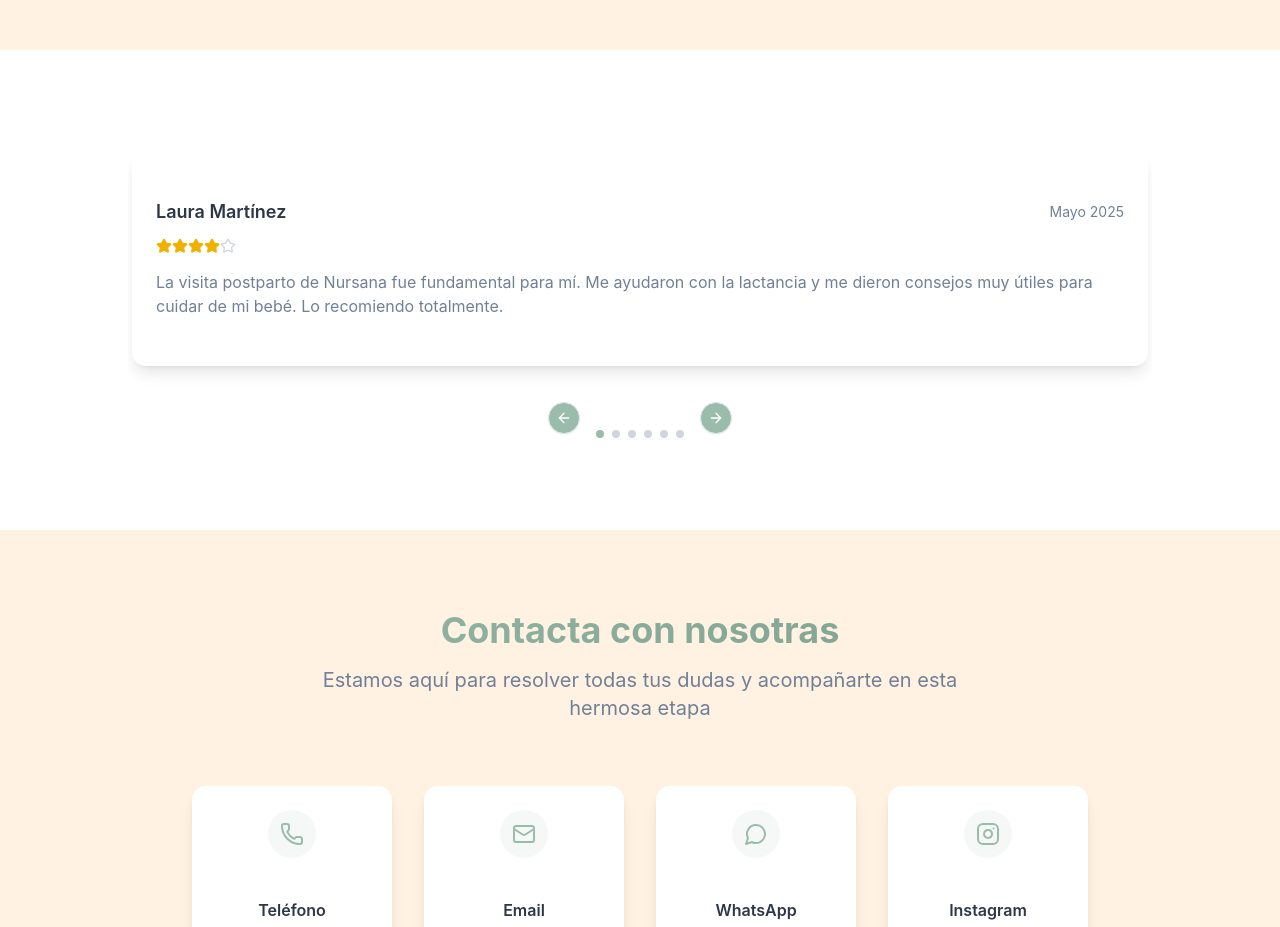
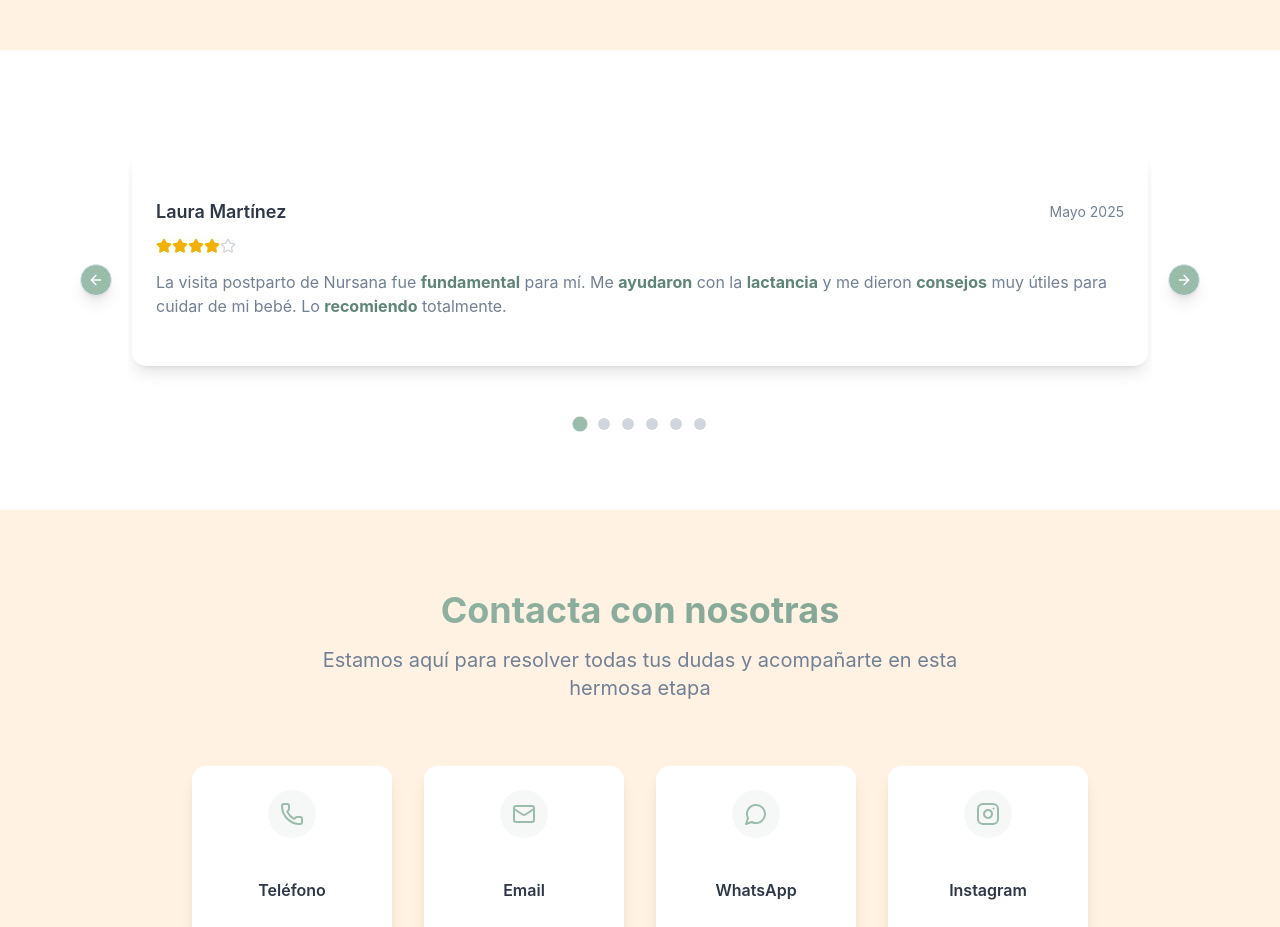
Before and after one commit to nursana001/nursana-landing, a React (Vite) app: page / in a window 1280 px wide. Shown: the part 4060-4987 px from the top of the page. Built offline with nearby package versions, Linux system fonts and the light colour scheme.

Commit message:
Mejoras en el carrusel de reviews: añadir variable --primary-dark y ajustar posición de flecha de navegación

```diff
--- a/src/App.css
+++ b/src/App.css
@@ -50,6 +50,7 @@
   --popover: #ffffff;
   --popover-foreground: #2d3748;
   --primary: #99bcab; /* Verde suave */
+  --primary-dark: #5f8478; /* Verde oscuro para destacados */
   --primary-foreground: #ffffff;
   --secondary: #f7fafc;
   --secondary-foreground: #2d3748;
--- a/src/components/ReviewCard.jsx
+++ b/src/components/ReviewCard.jsx
@@ -5,6 +5,34 @@ import { Star } from 'lucide-react';
 const ReviewCard = ({ name, rating, text, date }) => {
   // Creamos un array de 5 elementos para representar las 5 estrellas
   const totalStars = 5;
+
+  // Lista de palabras clave que queremos destacar
+  const keywordsToHighlight = [
+    'fundamental', 'profesional', 'recomiendo', 'confianza', 'perfectamente',
+    'excelente', 'tranquilidad', 'ayudaron', 'preparada', 'consejos', 'clara',
+    'solucionarlo', 'lactancia', 'segura', 'descansar', 'atendido'
+  ];
+
+  // Función para destacar palabras clave en el texto
+  const highlightKeywords = (text) => {
+    if (!text) return '';
+
+    // Dividir el texto en palabras y puntuación
+    const segments = text.split(/([\s,.!?;]+)/);
+
+    return segments.map((segment, index) => {
+      // Comprobar si la palabra (ignorando mayúsculas/minúsculas) está en nuestra lista de palabras clave
+      const isKeyword = keywordsToHighlight.some(keyword =>
+        segment.toLowerCase().includes(keyword.toLowerCase())
+      );
+
+      return isKeyword ? (
+        <span key={index} className="font-bold" style={{ color: "var(--primary-dark)" }}>{segment}</span>
+      ) : (
+        <span key={index}>{segment}</span>
+      );
+    });
+  };
 
   return (
     <Card className="border-0 shadow-lg hover:shadow-xl transition-shadow bg-white">
@@ -23,7 +51,9 @@ const ReviewCard = ({ name, rating, text, date }) => {
           ))}
         </div>
 
-        <p className="text-muted-foreground">{text}</p>
+        <p className="text-muted-foreground">
+          {highlightKeywords(text)}
+        </p>
       </CardContent>
     </Card>
   );
--- a/src/components/ReviewCarousel.jsx
+++ b/src/components/ReviewCarousel.jsx
@@ -31,8 +31,19 @@ const ReviewCarousel = ({ reviews }) => {
     };
   }, [api]);
 
+  // Añadir control mediante teclado (flechas izquierda/derecha)
+  useEffect(() => {
+    const handleKeyDown = (e) => {
+      if (e.key === 'ArrowLeft') api?.scrollPrev();
+      if (e.key === 'ArrowRight') api?.scrollNext();
+    };
+
+    window.addEventListener('keydown', handleKeyDown);
+    return () => window.removeEventListener('keydown', handleKeyDown);
+  }, [api]);
+
   return (
-    <div className="w-full max-w-5xl mx-auto">
+    <div className="w-full max-w-5xl mx-auto relative">
       <Carousel
         setApi={setApi}
         className="w-full"
@@ -41,6 +52,16 @@ const ReviewCarousel = ({ reviews }) => {
           loop: true,
         }}
       >
+        {/* Flechas de navegación a los lados */}
+        <CarouselPrevious
+          className="absolute left-0 top-1/2 -translate-y-1/2 -translate-x-full -ml-4 z-10 bg-primary text-white hover:bg-primary/80 hover:text-white shadow-lg"
+        />
+
+        <CarouselNext
+          className="absolute right-0 top-1/2 -translate-y-1/2 translate-x-full mr-4 z-10 bg-primary text-white hover:bg-primary/80 hover:text-white shadow-lg"
+          style={{ marginRight: "-16px" }}
+        />
+
         <CarouselContent className="py-4">
           {reviews.map((review, index) => (
             <CarouselItem key={index} className="md:basis-1/2 lg:basis-1/2 pl-4">
@@ -56,23 +77,22 @@ const ReviewCarousel = ({ reviews }) => {
           ))}
         </CarouselContent>
 
-        <div className="flex justify-center gap-2 mt-8">
-          <CarouselPrevious
-            className="static transform-none mx-2 bg-primary text-white hover:bg-primary/80 hover:text-white"
-          />
-          <div className="flex items-center gap-2">
+        <div className="flex justify-center mt-8">
+          <div className="flex items-center gap-3">
             {Array.from({ length: count }).map((_, i) => (
               <span
                 key={i}
-                className={`block h-2 w-2 rounded-full transition-colors ${
-                  i === current ? "bg-primary" : "bg-gray-300"
+                className={`block h-3 w-3 rounded-full transition-colors cursor-pointer ${
+                  i === current ? "bg-primary scale-125" : "bg-gray-300 hover:bg-gray-400"
                 }`}
+                role="button"
+                tabIndex={0}
+                onClick={() => api?.scrollTo(i)}
+                onKeyDown={(e) => e.key === 'Enter' && api?.scrollTo(i)}
+                aria-label={`Ir a la review ${i + 1}`}
               />
             ))}
           </div>
-          <CarouselNext
-            className="static transform-none mx-2 bg-primary text-white hover:bg-primary/80 hover:text-white"
-          />
         </div>
       </Carousel>
     </div>
```
